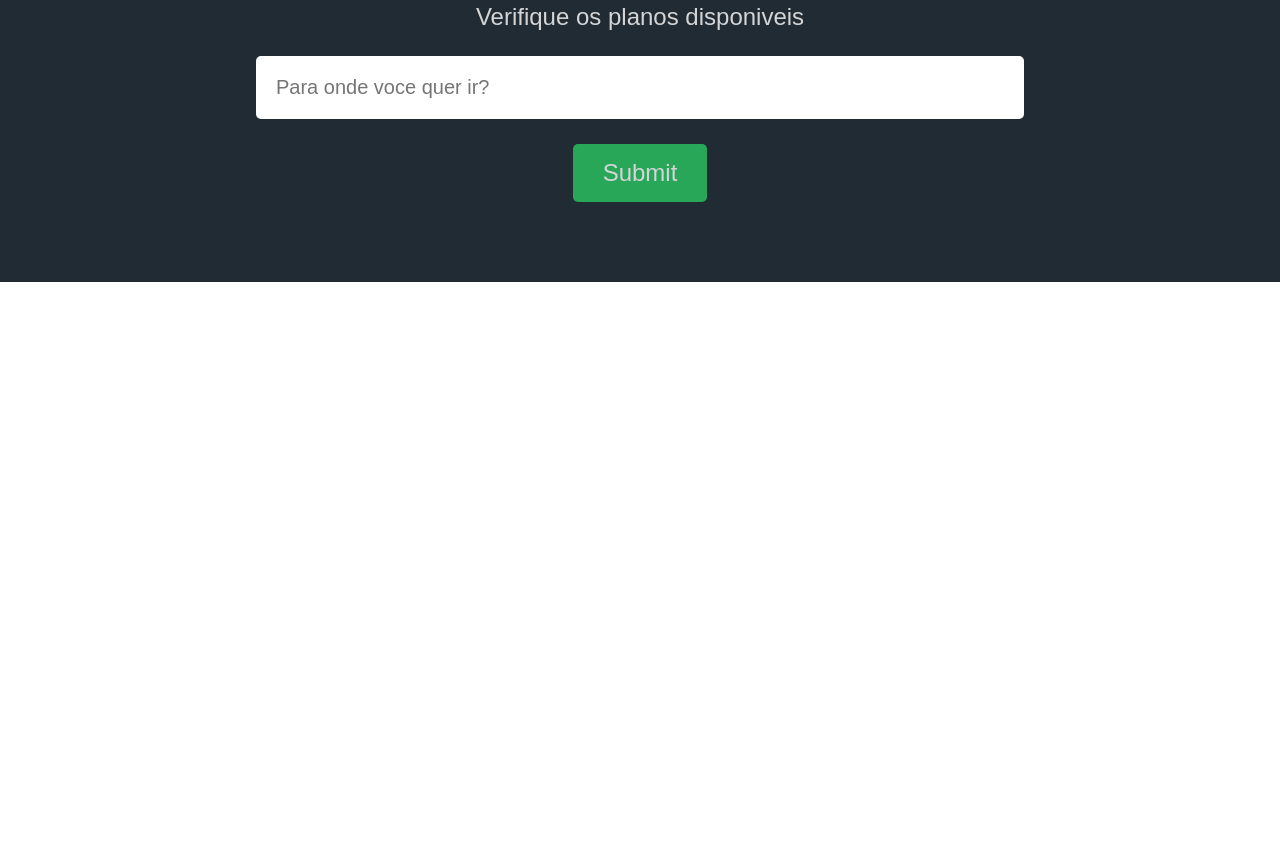
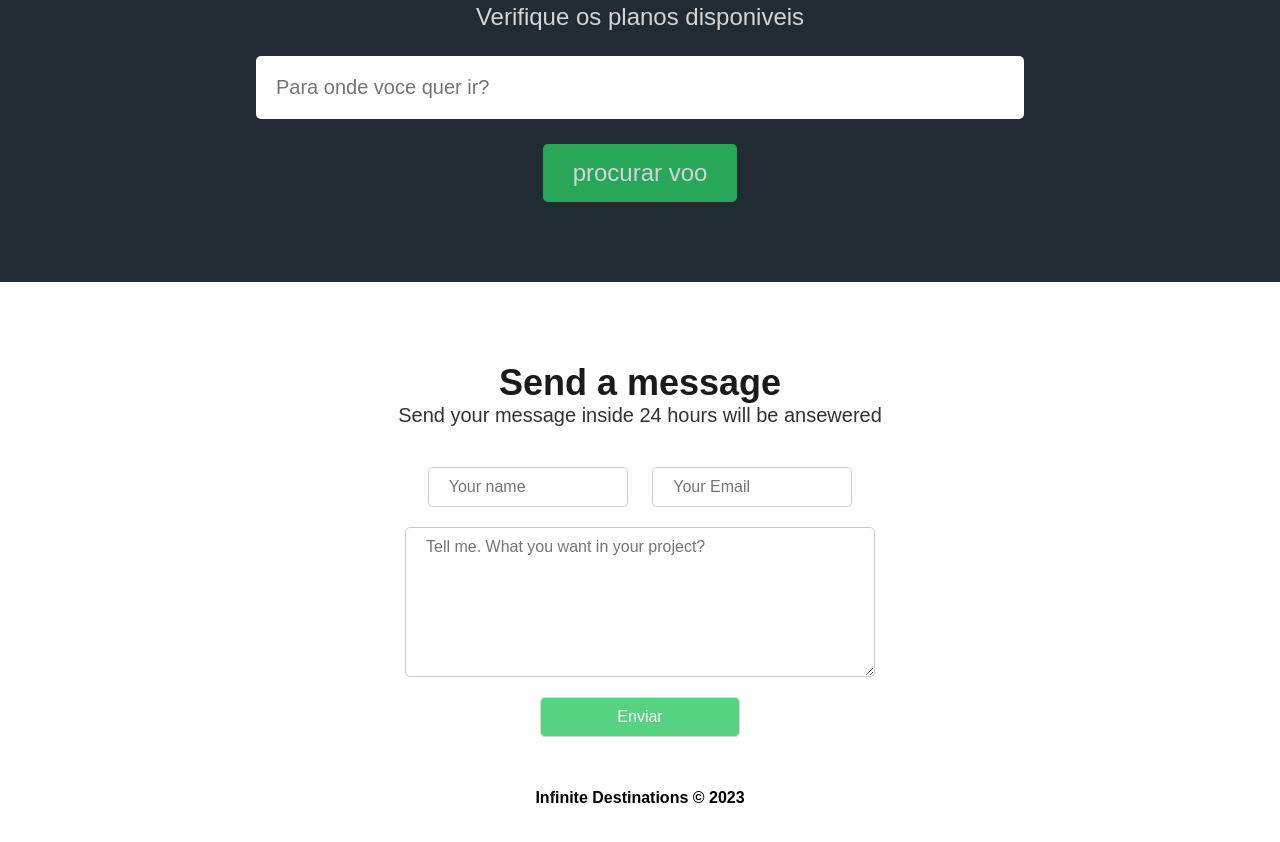
Before and after one commit to GabrielLedo/infinite_destinations, a plain HTML site: page index.html in a window 1280 px wide. Shown: the part 1954-2796 px from the top of the page. Before the commit the page ends 2236 px from the top, so only its background shows below. Drawn offline with Linux system fonts and the light colour scheme; a web font is replaced by a local one.

Commit message:
contact form and footer

```diff
--- a/css/styles.css
+++ b/css/styles.css
@@ -293,3 +293,57 @@ p {
 .searchdomain-container input[type="submit"]:hover{
     opacity: 1;
 }
+
+/* contact form */
+
+.contact-container{
+    text-align: center;
+    padding: 5rem 0 2rem 0;
+}
+
+.contact-container h2{
+    font-size: 36px;
+}
+
+.contact-container p{
+    font-size: 20px;
+    margin-bottom: 40px;
+}
+
+.contact-container input,
+.contact-container textarea{
+    width: 200px;
+    padding: 10px 20px;
+    font-size: 16px;
+    border-radius: 5px;
+    border: 1px solid #ccc;
+    margin: 0 10px 20px;
+}
+
+.contact-container textarea{
+    display: block;
+    margin: 0 auto 20px;
+    width: 470px;
+    height: 150px;
+}
+
+.contact-container input[type="submit"]{
+    display: block;
+    margin: 0 auto;
+    background-color: #2cc762;
+    color: #fff;
+    cursor: pointer;
+    opacity: 0.8;
+}
+
+.contact-container input[type="submit"]:hover{
+    opacity: 1;
+}
+
+/* footer */
+
+footer{
+    text-align: center;
+    font-weight: bold;
+    margin: 20px 0 100px;
+}
--- a/index.html
+++ b/index.html
@@ -138,14 +138,23 @@
             <h2>Qual voo voce quer voar</h2>
             <p>Verifique os planos disponiveis</p>
             <form>
-                <input
-                type="text"
-                name="domain"
-                id="domain"
-                placeholder="Para onde voce quer ir?">
-                <input type="submit">
+                <input type="text" name="domain" id="domain" placeholder="Para onde voce quer ir?">
+                <input type="submit" value="procurar voo">
             </form>
         </section>
+        <section class="contact-container">
+            <h2>Send a message</h2>
+            <p>Send your message inside 24 hours will be ansewered </p>
+            <form>
+                <input type="text" name="name" id="name" placeholder="Your name" />
+                <input type="email" name="email" id="email" placeholder="Your Email">
+                <textarea name="message" id="message" placeholder="Tell me. What you want in your project?"></textarea>
+                <input type="submit" value="Enviar">
+            </form>
+        </section>
+        <footer> Infinite Destinations © 2023</footer>
     </div>
+
 </body>
+
 </html>
```
